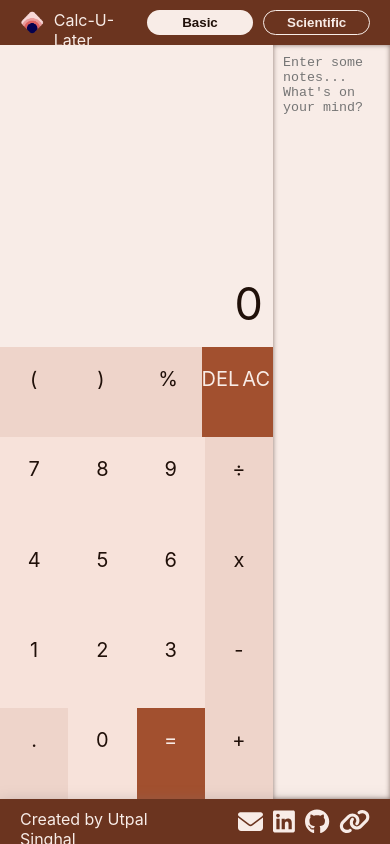
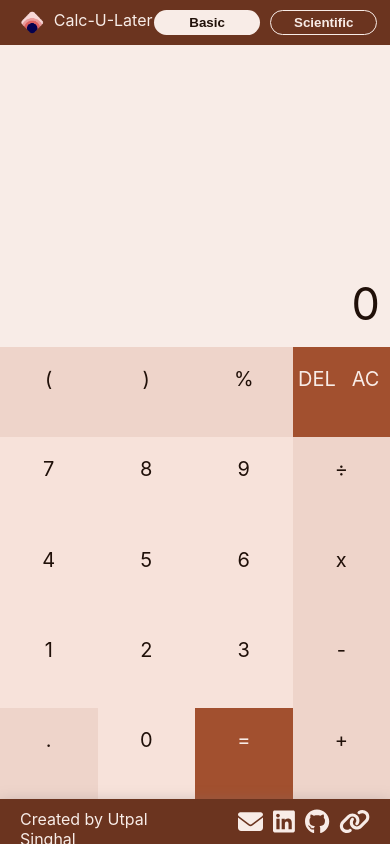
Before and after one commit to utpalsinghal/calc-u-later, a React (Create React App) app: page / in a window 390 px wide. Built offline with nearby package versions, Linux system fonts and the light colour scheme.

Commit message:
feat: add multi screen size support

```diff
--- a/src/App.css
+++ b/src/App.css
@@ -19,6 +19,7 @@
 	margin: 0 10px;
 	height: 100%;
 	width: 100%;
+	min-width: 176px;
 }
 .social-links {
 	display: flex;
@@ -48,6 +49,7 @@
 	height: 100%;
 	width: 100%;
 	margin: 0;
+	min-width: 100px;
 }
 .logo {
 	margin: 0 10px;
@@ -132,7 +134,6 @@
 	text-align: right;
 	padding: 10px;
 	background-color: #f8ece7;
-	/* color: #f8ece7; */
 }
 .result > p {
 	margin: 0;
@@ -174,3 +175,11 @@
 .sec-background {
 	background-color: #eed4ca !important;
 }
+@media only screen and (max-width: 768px) {
+	.calculator {
+		width: 100vw;
+	}
+	.notes {
+		display: none;
+	}
+}
```
